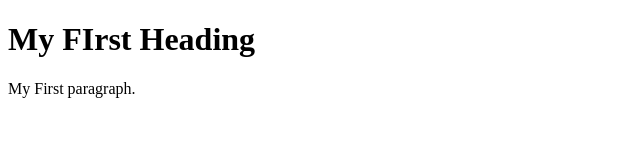
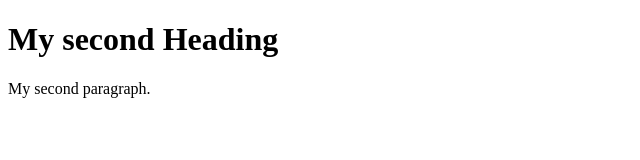
Before and after one commit to duggu-reddy/awsecr-duggu, a plain HTML site: page index.html in a window 1280 px wide. Shown: the whole page, without its empty margins (0-640 px from the left). Drawn offline with Linux system fonts and the light colour scheme.

Commit message:
modified index.html

```diff
--- a/index.html
+++ b/index.html
@@ -2,9 +2,9 @@
 <html>
 <body>
 
-<h1>My FIrst Heading</h1>
+<h1>My second Heading</h1>
 
-<p>My First paragraph.</p>
+<p>My second paragraph.</p>
 
 </body>
 </html>
```
